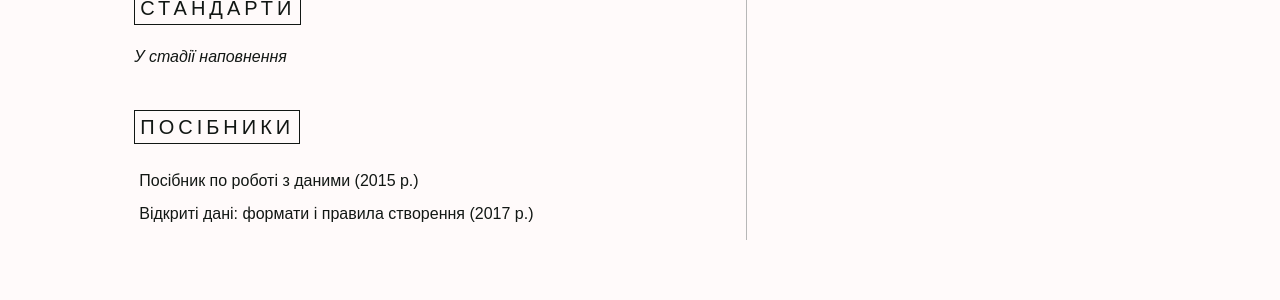
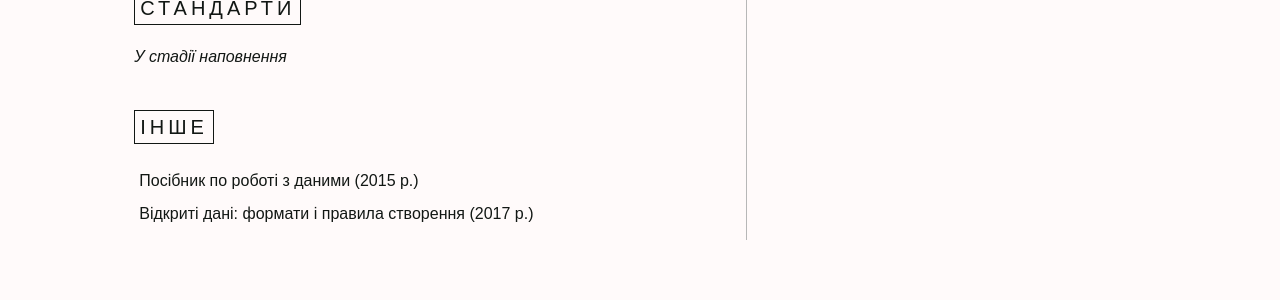
Before and after one commit to YevhDr/my-blog, a Jekyll site: the page built from analytics.md, in a window 1280 px wide. Shown: the part 681-981 px from the top of the page. Built offline with Jekyll 4.4.1, drawn with Linux system fonts in a browser that asks for light colours; a script that is not in the unit is left out.

```diff
--- a/_layouts/analytics.html
+++ b/_layouts/analytics.html
@@ -29,7 +29,7 @@
                 <p><i>У стадії наповнення</i></p>
 
 
-                <h2 class="subtitle m-t-40 m-b-20"><span>Посібники</span></h2>
+                <h2 class="subtitle m-t-40 m-b-20"><span>Інше</span></h2>
                 <ul class="list-style-type-none m-l-0 p-l-0">
                     <li class="withborder"><a href="http://texty.org.ua/pdf/data2015.pdf" target="_blank">Посібник по роботі з даними (2015 р.)</a></li>
                     <li class="withborder"><a href="http://texty.org.ua/pdf/data2017.pdf" target="_blank">Відкриті дані: формати і правила створення (2017 р.)</a></li>
```
